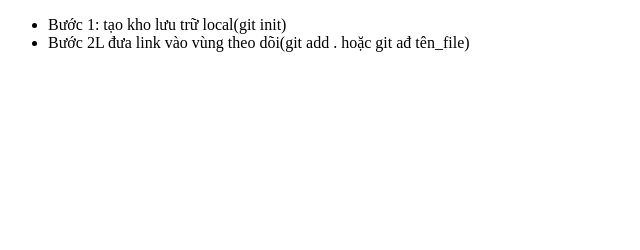
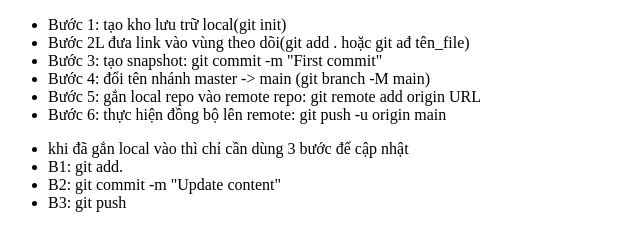
Before and after one commit to Nguyenduoc04/test, a plain HTML site: page index.html in a window 1280 px wide. Shown: the whole page, without its empty margins (0-640 px from the left). Drawn offline with Linux system fonts and the light colour scheme.

Commit message:
Update content

```diff
--- a/index.html
+++ b/index.html
@@ -8,6 +8,16 @@
 <ul>
     <li>Bước 1: tạo kho lưu trữ local(git init)</li>
     <li>Bước 2L đưa link vào vùng theo dõi(git add . hoặc git ađ tên_file)</li>
+    <li>Bước 3: tạo snapshot: git commit -m "First commit"</li>
+    <li>Bước 4: đổi tên nhánh master -> main (git branch -M main)</li>
+    <li>Bước 5: gắn local repo vào remote repo: git remote add origin URL</li>
+    <Li>Bước 6: thực hiện đồng bộ lên remote: git push -u origin main</Li>
+</ul>
+<ul>
+    <Li>khi đã gắn local vào thì chỉ cần dùng 3 bước để cập nhật</Li>
+    <li>B1: git add. </li>
+    <li>B2: git commit -m "Update content"</li>
+    <li>B3: git push</li>
 </ul>
 </body>
 </html>
```
